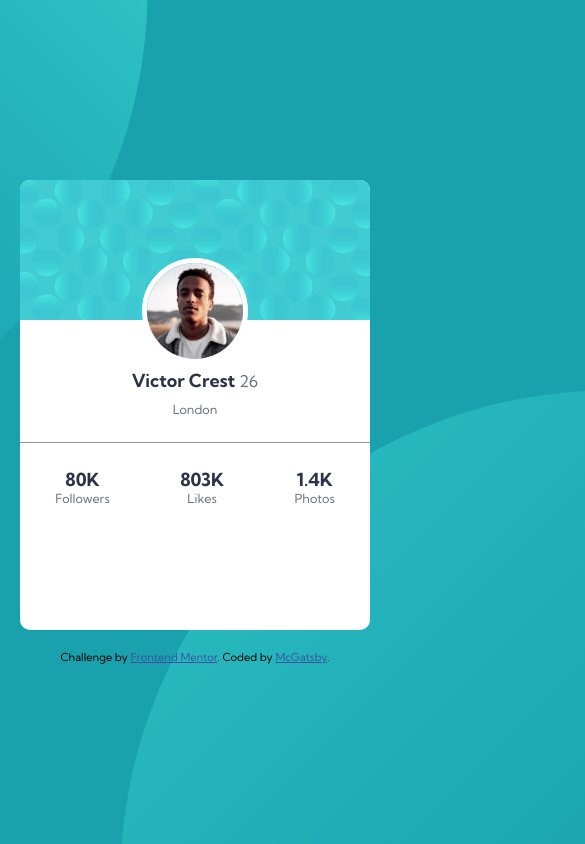
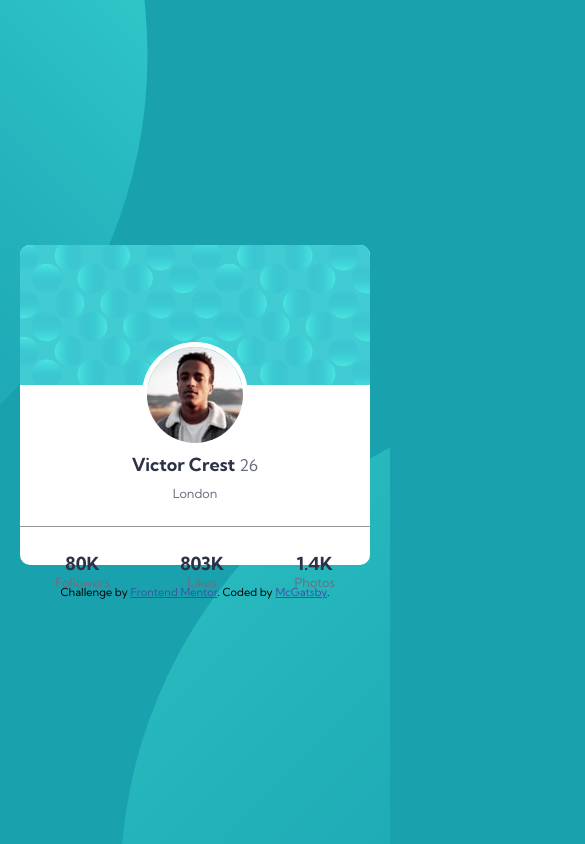
Before and after one commit to McGatsby99/profile-card, a plain HTML site: page index.html in a window 390 px wide. Shown: the top 844 px of the page, 585 px wide, since content can reach past the window. Drawn offline with Linux system fonts and the light colour scheme.

Commit message:
initial commit project complete

```diff
--- a/index.html
+++ b/index.html
@@ -19,7 +19,7 @@
 
 <body>
 
-
+  <div class="wrapper">
   <div class="card">
 
     <div class="background-svg">
@@ -76,6 +76,7 @@
     Challenge by <a href="https://www.frontendmentor.io?ref=challenge" target="_blank">Frontend Mentor</a>.
     Coded by <a href="#">McGatsby</a>.
   </div>
+</div>
 
 </body>
 </html>
--- a/style.css
+++ b/style.css
@@ -35,6 +35,21 @@ body{
 
 }
 
+.wrapper{
+
+  position: relative;
+  height: 100vh;
+  width: 100vw;
+  background-color: var(--dark-cyan);
+  display: flex;
+  flex-direction: column;
+  align-items: center;
+  justify-content:center;
+  z-index: -1;
+  overflow: clip;
+
+}
+
 .background-svg{
   position: relative;
   z-index: -1;
@@ -44,13 +59,14 @@ body{
   position: absolute;
   left: -850px;
   top: -680px;
+  overflow: clip;
 }
 
 .bottom-svg{
   position: absolute;
   left: 100px;
   top: 210px;
-  overflow: hidden;
+  overflow: clip;
 }
 
 
@@ -124,8 +140,26 @@ strong{
 .attribution {
   margin-top: 20px;
   font-size: 11px;
+  max-width: 350px;
   text-align: center;
 }
 .attribution a {
   color: hsl(228, 45%, 44%);
 }
+
+@media screen and (max-width: 768px) {
+
+  body{
+    overflow: hidden;
+  }
+
+  .card{
+    height: 38vh;
+  }
+
+  .bottom-svg{
+    top: 150px;
+    overflow: hidden;
+  }
+
+}
```
